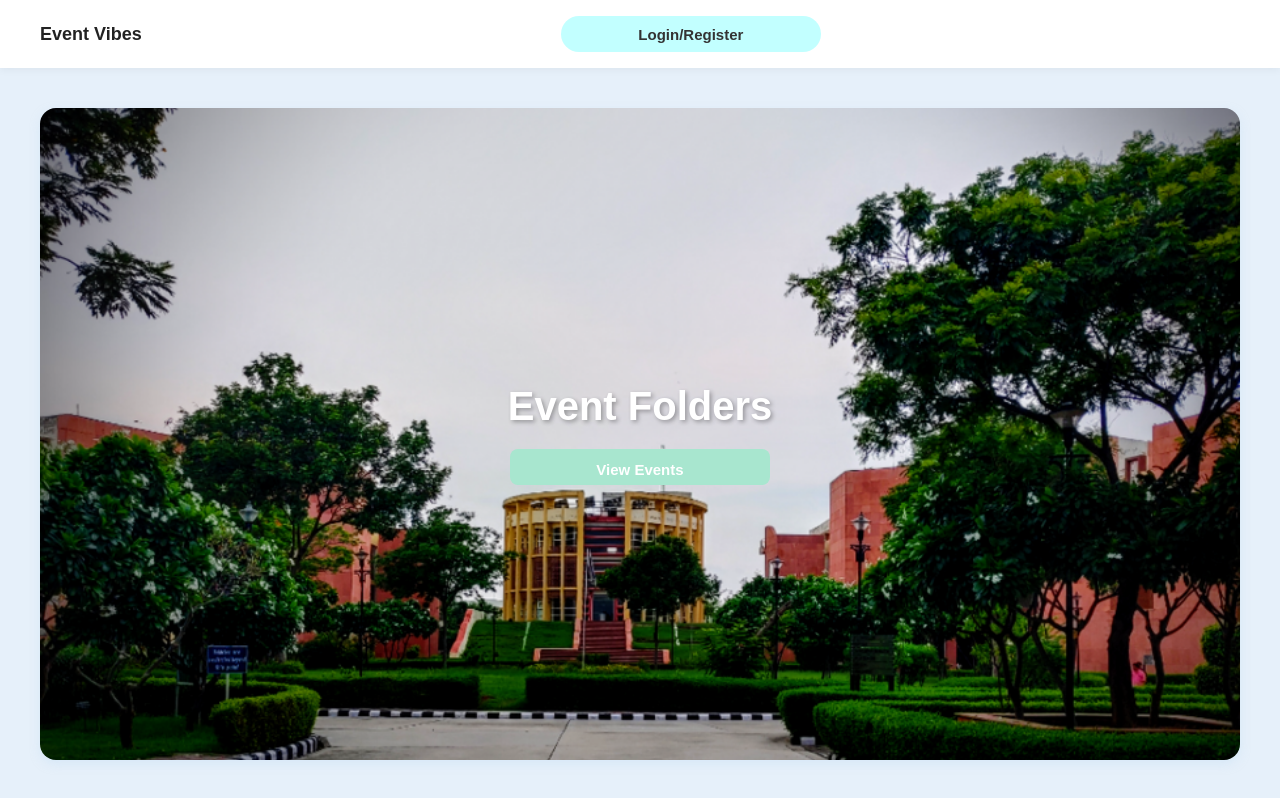
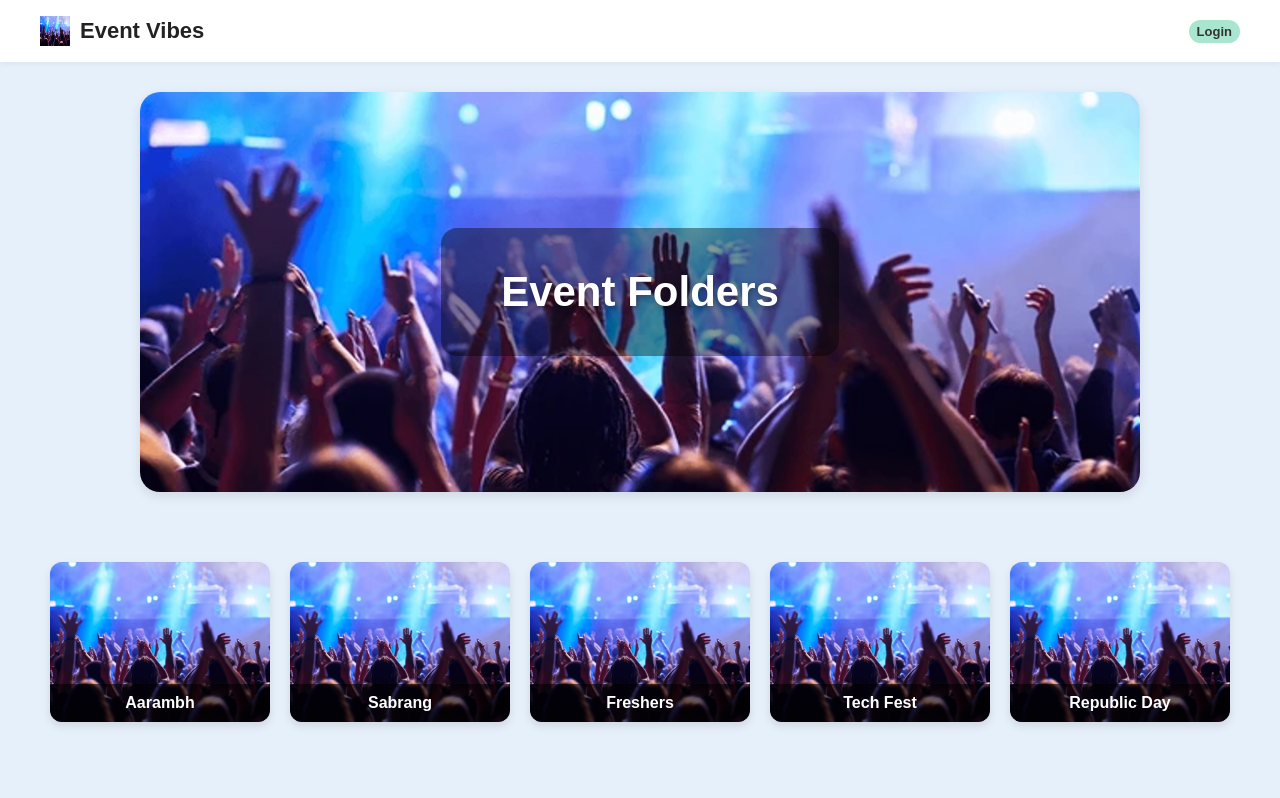
Before and after one commit to harshita2202/Event-Vibes, a React (Create React App) app in the folder frontend/: page / in a window 1280 px wide. Built offline with nearby package versions, Linux system fonts and the light colour scheme.

Commit message:
Update home page

```diff
--- a/frontend/src/pages/HomePage.css
+++ b/frontend/src/pages/HomePage.css
@@ -1,9 +1,10 @@
+/* Base Styling */
 body, html {
   margin: 0;
   padding: 0;
   height: 100%;
+  font-family: 'Poppins', sans-serif;
   background: #E6F0FA;
-  font-family: 'Poppins', sans-serif;
 }
 
 .home-container {
@@ -12,106 +13,142 @@ body, html {
   min-height: 100vh;
 }
 
-/* Navbar Styling */
+/* Navbar */
 .navbar {
- width: 100%;
   display: flex;
-  justify-content: space-between; /* Push left and right content */
   align-items: center;
   padding: 16px 40px;
   background-color: white;
-  position: relative; /* allows absolute if needed */
-  box-shadow: 0 2px 8px rgba(0, 0, 0, 0.05);
+  box-shadow: 0 2px 6px rgba(0, 0, 0, 0.05);
+  position: relative;
+  justify-content: space-between;
+}
+
+.logo-container {
+  display: flex;
+  align-items: center;
+  gap: 10px;
+}
+
+.app-icon {
+  width: 30px;
+  height: 30px;
 }
 
 .logo {
-  font-size: 18px;
-  font-weight: 600;
+  font-size: 22px;
+  font-weight: 700;
   color: #222;
-  display: flex;
-  align-items: center;
-  gap: 8px;
 }
 
 .nav-btn {
-  padding: 8px 16px;
-  border: none;
-  border-radius: 20px;
-  background-color: #c2ffff;
+  padding: 4px 8px; /* smaller, just enough around text */
+  border-radius: 12px;
+  background-color: #a8e6cf;
   color: #333;
   font-weight: 600;
+  border: none;
   cursor: pointer;
-  transition: background-color 0.3s;
-}
-
-.nav-btn:hover {
-  background-color: #dedede;
+  font-size: 13px;
+  transition: all 0.3s ease;
+  position: absolute;
+  right: 40px;
+  height: auto;
+  width: auto;
+  white-space: nowrap;
 }
 
 /* Hero Section */
 .home-image {
-  flex-grow: 1;
-  width: 100%;
-  max-width: 1200px;
-  height: 450px;
-  margin: 40px auto;
+  width: 90%;
+  max-width: 1000px;
+  height: 400px;
+  margin: 30px auto;
   background-size: cover;
   background-position: center;
-  border-radius: 16px;
   display: flex;
   align-items: center;
   justify-content: center;
-  position: relative;
-  box-shadow: 0 4px 10px rgba(201, 225, 245, 0.5);
-}
-.center-content {
-  text-align: center;
-  padding: 40px;
-  border-radius: 12px;
+  border-radius: 20px;
+  box-shadow: 0 4px 12px rgba(0, 0, 0, 0.1);
 }
 
+.center-content {
+  background: rgba(0, 0, 0, 0.4);
+  padding: 40px 60px;
+  border-radius: 16px;
+  text-align: center;
+}
 
 .main-title {
-  font-size: 40px;
+  font-size: 42px;
   font-weight: 700;
-  color: #ffffff;
-  margin-bottom: 20px;
-  text-shadow: 2px 2px 4px rgba(0, 0, 0, 0.3);
+  color: #fff;
+  text-shadow: 1px 2px 6px rgba(0, 0, 0, 0.4);
 }
 
-.login-btn {
-  padding: 12px 24px;
-  border-radius: 8px;
-  font-size: 15px;
-  font-weight: 600;
-  border: none;
-  cursor: pointer;
-  background-color: #A8E6CF; /* soft indigo */
-  color: white;
-  transition: background-color 0.3s;
+/* Folder Grid */
+.folder-section {
+  display: flex;
+  flex-wrap: wrap;
+  gap: 20px;
+  padding: 40px;
+  justify-content: center;
 }
 
-.login-btn:hover {
-  background-color: #C2F0E2;
+.folder {
+  width: 220px;
+  height: 160px;
+  background-size: cover;
+  background-position: center;
+  border-radius: 12px;
+  position: relative;
+  box-shadow: 0 4px 8px rgba(0, 0, 0, 0.1);
+  display: flex;
+  align-items: flex-end;
+  overflow: hidden;
+}
+
+.folder-title {
+  background: rgba(0, 0, 0, 0.6);
+  width: 100%;
+  padding: 10px;
+  color: white;
+  font-weight: 600;
+  text-align: center;
+  font-size: 16px;
+  border-bottom-left-radius: 12px;
+  border-bottom-right-radius: 12px;
 }
 
 /* Responsive */
 @media (max-width: 768px) {
+  .navbar {
+    flex-direction: column;
+    gap: 10px;
+    align-items: flex-start;
+    padding: 16px 20px;
+  }
+
+  .nav-btn {
+    position: static;
+    align-self: flex-end;
+  }
+
   .main-title {
     font-size: 28px;
   }
 
-  .login-btn {
-    padding: 10px 18px;
+  .home-image {
+    height: 300px;
+  }
+
+  .folder {
+    width: 45%;
+    height: 140px;
+  }
+
+  .folder-title {
     font-size: 14px;
   }
-
-  .navbar {
-    flex-direction: column;
-    gap: 10px;
-  }
-    .home-image {
-    height: 300px;
-    margin: 20px;
-  }
 }
--- a/frontend/src/pages/HomePage.jsx
+++ b/frontend/src/pages/HomePage.jsx
@@ -1,17 +1,29 @@
 import React from 'react';
 import { useNavigate } from 'react-router-dom';
 import './HomePage.css';
-import bgImage from '../assets/background.png';
+import bgImage from '../assets/bg.png';
+import appIcon from '../assets/bg.png';
 
 const Home = () => {
   const navigate = useNavigate();
 
+  const folderTitles = [
+    "Aarambh",
+    "Sabrang",
+    "Freshers",
+    "Tech Fest",
+    "Republic Day",
+  ];
+
   return (
     <div className="home-container">
       <nav className="navbar">
-        <div className="logo">Event Vibes</div>
+        <div className="logo-container">
+          <img src={appIcon} alt="App Icon" className="app-icon" />
+          <div className="logo">Event Vibes</div>
+        </div>
         <button className="nav-btn" onClick={() => navigate('/login')}>
-          Login/Register
+          Login
         </button>
       </nav>
 
@@ -21,10 +33,19 @@ const Home = () => {
       >
         <div className="center-content">
           <h1 className="main-title">Event Folders</h1>
-          <button className="login-btn" onClick={() => navigate('/login')}>
-            View Events
-          </button>
         </div>
+      </div>
+
+      <div className="folder-section">
+        {folderTitles.map((title, index) => (
+          <div
+            key={index}
+            className="folder"
+            style={{ backgroundImage: `url(${bgImage})` }}
+          >
+            <div className="folder-title">{title}</div>
+          </div>
+        ))}
       </div>
     </div>
   );
```
Also changed, not shown: frontend/src/assets/background.png (deleted), frontend/src/assets/bg.png (added).
